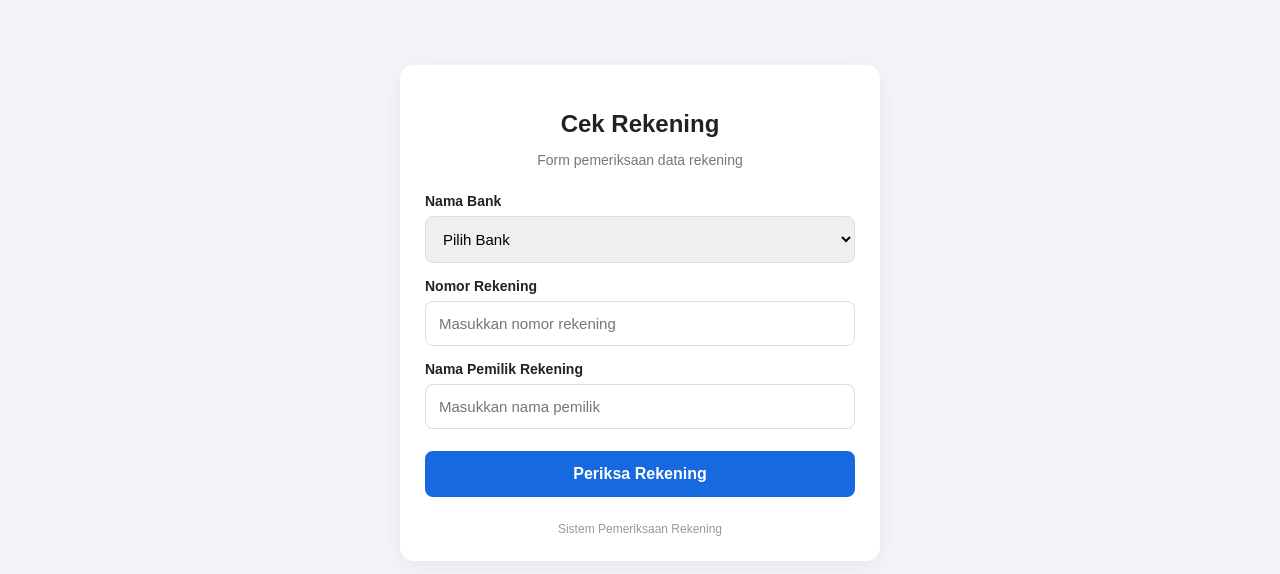
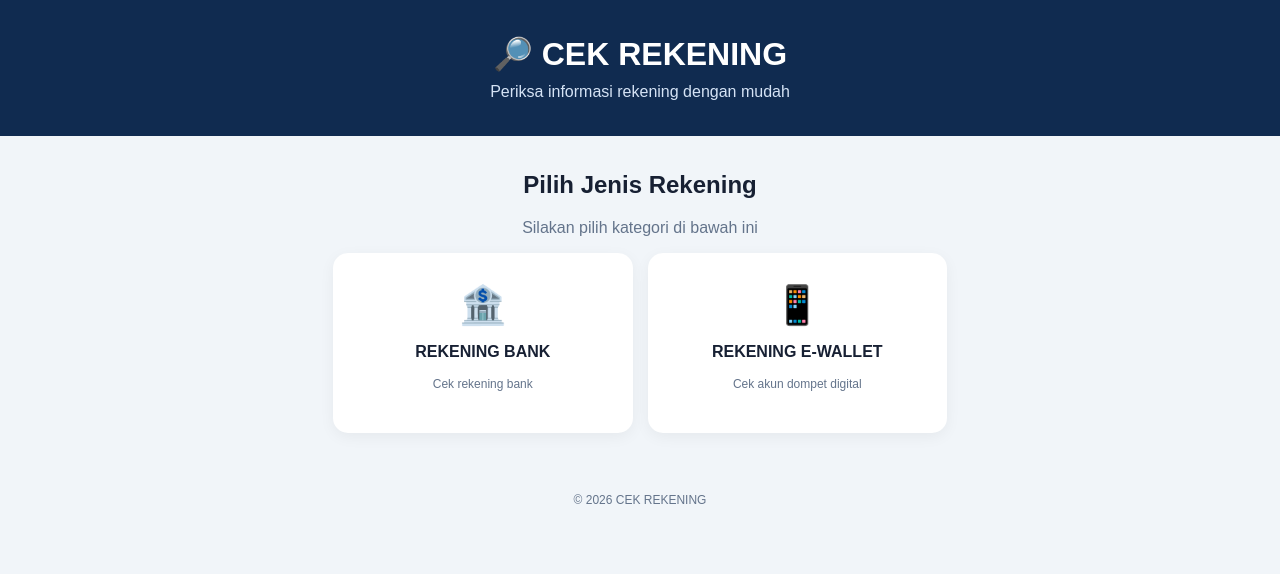
Before and after one commit to deskyreynaldi3-alt/cek-rekening, a plain HTML site: page index.html in a window 1280 px wide. Drawn offline with Linux system fonts and the light colour scheme.

Commit message:
Update index.html

```diff
--- a/index.html
+++ b/index.html
@@ -10,124 +10,191 @@
 body {
   margin: 0;
   font-family: Arial, sans-serif;
-  background: #f3f5f9;
-  color: #222;
+  background: #f1f5f9;
+  color: #172033;
 }
+header {
+  background: #102b50;
+  color: white;
+  text-align: center;
+  padding: 35px 15px;
+}
+header h1 { margin: 0 0 10px; }
+header p { margin: 0; color: #d5e3f5; }
 .container {
-  max-width: 480px;
-  margin: 65px auto;
-  padding: 25px;
+  max-width: 650px;
+  margin: 35px auto;
+  padding: 0 18px;
+}
+.choices {
+  display: grid;
+  grid-template-columns: 1fr 1fr;
+  gap: 15px;
+}
+.card {
   background: white;
-  border-radius: 14px;
-  box-shadow: 0 5px 25px #0001;
+  padding: 28px 12px;
+  border-radius: 15px;
+  text-align: center;
+  cursor: pointer;
+  border: 2px solid transparent;
+  box-shadow: 0 4px 15px #0000000d;
 }
-h2 { text-align: center; margin-bottom: 8px; }
-.desc {
-  text-align: center;
-  color: #777;
-  font-size: 14px;
-  margin-bottom: 25px;
-}
-label {
-  display: block;
-  margin: 15px 0 7px;
-  font-weight: bold;
-  font-size: 14px;
+.card:hover { border-color: #2675d8; }
+.card .emoji { font-size: 38px; }
+.card h3 { font-size: 16px; }
+.card p { color: #64748b; font-size: 12px; }
+#formArea {
+  display: none;
+  background: white;
+  padding: 24px;
+  border-radius: 15px;
+  margin-top: 25px;
+  box-shadow: 0 4px 15px #0000000d;
 }
 input, select {
   width: 100%;
   padding: 13px;
-  border: 1px solid #ddd;
+  margin: 10px 0 18px;
+  border: 1px solid #cbd5e1;
   border-radius: 8px;
   font-size: 15px;
 }
+label { font-weight: bold; font-size: 14px; }
 button {
+  background: #1764c0;
+  color: white;
+  border: none;
+  border-radius: 8px;
+  padding: 14px;
   width: 100%;
-  padding: 14px;
-  margin-top: 22px;
-  border: 0;
-  border-radius: 8px;
-  background: #1769e0;
-  color: white;
-  font-size: 16px;
-  font-weight: bold;
+  font-size: 15px;
   cursor: pointer;
 }
-#hasil {
+#result {
+  margin-top: 18px;
+  padding: 14px;
+  background: #eff6ff;
+  border-radius: 8px;
   display: none;
-  margin-top: 20px;
-  padding: 15px;
-  background: #fff5df;
-  border-radius: 8px;
-  line-height: 1.6;
-  font-size: 14px;
+  line-height: 1.5;
 }
-.footer {
+.back {
+  background: #64748b;
+  margin-top: 10px;
+}
+.note {
+  font-size: 12px;
+  color: #64748b;
+  line-height: 1.5;
+  margin-top: 18px;
+}
+footer {
   text-align: center;
-  color: #999;
+  color: #64748b;
   font-size: 12px;
-  margin-top: 25px;
+  padding: 25px;
+}
+@media(max-width:400px) {
+  .choices { gap: 9px; }
 }
 </style>
 </head>
 <body>
+
+<header>
+  <h1>🔎 CEK REKENING</h1>
+  <p>Periksa informasi rekening dengan mudah</p>
+</header>
+
 <div class="container">
-  <h2>Cek Rekening</h2>
-  <p class="desc">Form pemeriksaan data rekening</p>
+  <h2 style="text-align:center">Pilih Jenis Rekening</h2>
+  <p style="text-align:center;color:#64748b">
+    Silakan pilih kategori di bawah ini
+  </p>
 
-  <label>Nama Bank</label>
-  <select id="bank">
-    <option value="">Pilih Bank</option>
-    <option>BCA</option>
-    <option>BRI</option>
-    <option>BNI</option>
-    <option>Mandiri</option>
-    <option>BSI</option>
-    <option>Bank Jago</option>
-    <option>SeaBank</option>
-    <option>CIMB Niaga</option>
-    <option>Permata Bank</option>
-    <option>Bank Lainnya</option>
-  </select>
+  <div class="choices">
+    <div class="card" onclick="pilih('bank')">
+      <div class="emoji">🏦</div>
+      <h3>REKENING BANK</h3>
+      <p>Cek rekening bank</p>
+    </div>
 
-  <label>Nomor Rekening</label>
-  <input id="rekening" type="text"
-    placeholder="Masukkan nomor rekening">
+    <div class="card" onclick="pilih('ewallet')">
+      <div class="emoji">📱</div>
+      <h3>REKENING E-WALLET</h3>
+      <p>Cek akun dompet digital</p>
+    </div>
+  </div>
 
-  <label>Nama Pemilik Rekening</label>
-  <input id="nama" type="text"
-    placeholder="Masukkan nama pemilik">
+  <div id="formArea">
+    <h2 id="judulForm">Cek Rekening</h2>
 
-  <button onclick="cekRekening()">Periksa Rekening</button>
+    <form id="cekForm">
+      <label id="labelJenis">Pilih Bank</label>
+      <select id="jenis" required></select>
 
-  <div id="hasil"></div>
+      <label>Nomor Rekening / Nomor HP</label>
+      <input id="nomor" type="text"
+        placeholder="Masukkan nomor rekening"
+        required>
 
-  <div class="footer">
-    Sistem Pemeriksaan Rekening
+      <button type="submit">CEK REKENING</button>
+    </form>
+
+    <div id="result"></div>
+    <button class="back" onclick="kembali()">Kembali</button>
+
+    <p class="note">
+      Catatan: Fitur ini masih berupa tampilan awal.
+      Pemeriksaan belum terhubung ke database resmi.
+      Jangan masukkan PIN, password, atau OTP.
+    </p>
   </div>
 </div>
 
+<footer>© 2026 CEK REKENING</footer>
+
 <script>
-function cekRekening() {
-  const bank = document.getElementById("bank").value;
-  const rekening = document.getElementById("rekening").value.trim();
-  const nama = document.getElementById("nama").value.trim();
-  const hasil = document.getElementById("hasil");
+const bank = [
+  "BCA", "BRI", "BNI", "Mandiri",
+  "BSI", "BTN", "CIMB Niaga", "Danamon",
+  "Permata Bank", "Bank Jago"
+];
 
-  hasil.style.display = "block";
+const ewallet = [
+  "DANA", "OVO", "GoPay", "ShopeePay",
+  "LinkAja"
+];
 
-  if (!bank || !rekening || !nama) {
-    hasil.innerHTML = "Mohon lengkapi semua data terlebih dahulu.";
-    return;
-  }
+function pilih(tipe) {
+  const daftar = tipe === "bank" ? bank : ewallet;
+  document.getElementById("judulForm").textContent =
+    tipe === "bank" ? "Cek Rekening Bank" : "Cek Rekening E-Wallet";
 
-  hasil.innerHTML =
-    "<b>Data berhasil dimasukkan.</b><br>" +
-    "Bank: " + bank + "<br>" +
-    "Nomor rekening: " + rekening + "<br>" +
-    "Nama pemilik: " + nama +
-    "<br><br><b>Status:</b> Data belum diverifikasi oleh bank.";
+  document.getElementById("labelJenis").textContent =
+    tipe === "bank" ? "Pilih Bank" : "Pilih E-Wallet";
+
+  document.getElementById("jenis").innerHTML =
+    '<option value="">-- Pilih --</option>' +
+    daftar.map(x => `<option value="${x}">${x}</option>`).join("");
+
+  document.getElementById("formArea").style.display = "block";
+  document.getElementById("result").style.display = "none";
+  document.getElementById("cekForm").reset();
 }
+
+function kembali() {
+  document.getElementById("formArea").style.display = "none";
+}
+
+document.getElementById("cekForm").addEventListener("submit", function(e) {
+  e.preventDefault();
+  document.getElementById("result").style.display = "block";
+  document.getElementById("result").textContent =
+    "Tampilan berhasil! Pemeriksaan rekening belum tersedia karena database belum dihubungkan.";
+});
 </script>
+
 </body>
 </html>
```
